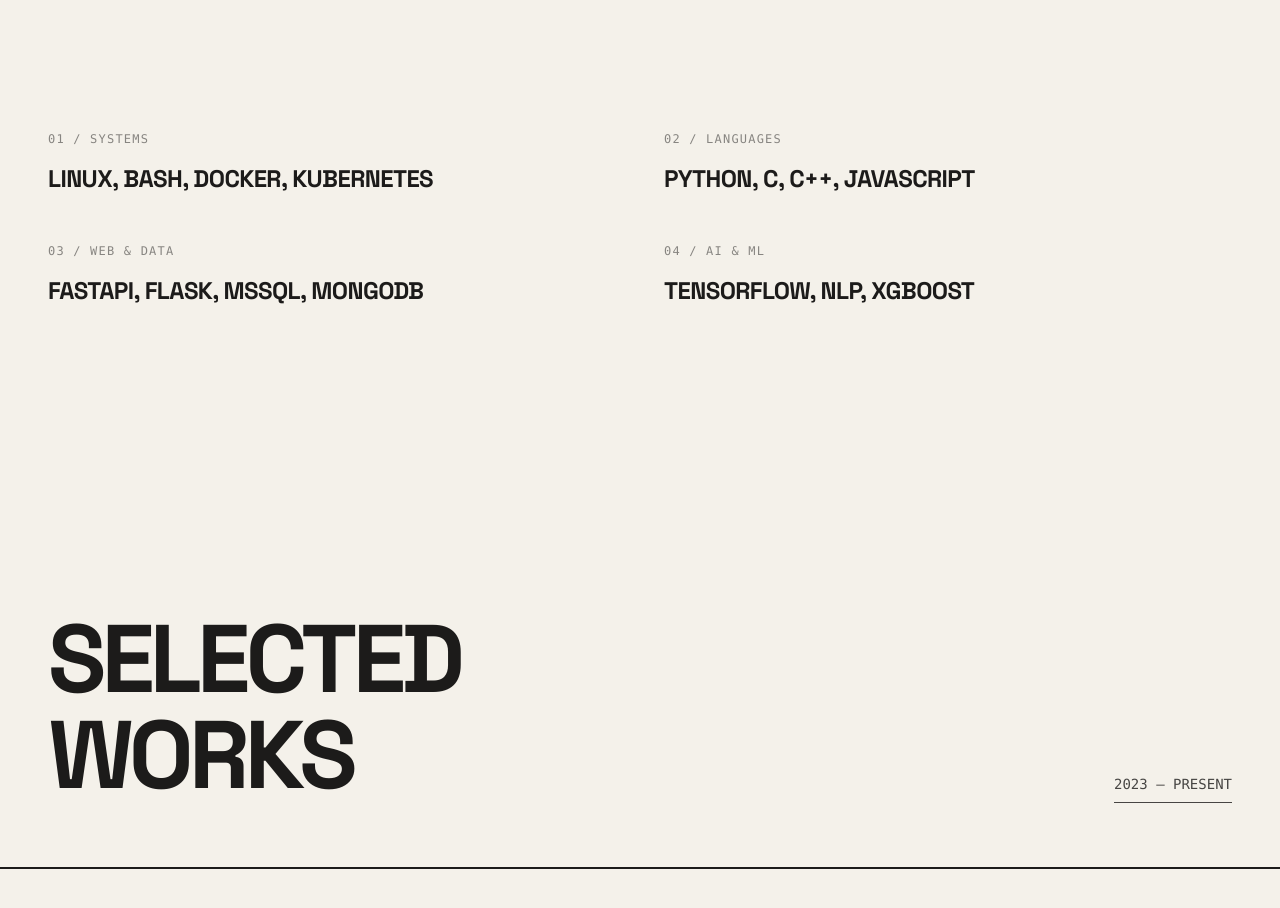
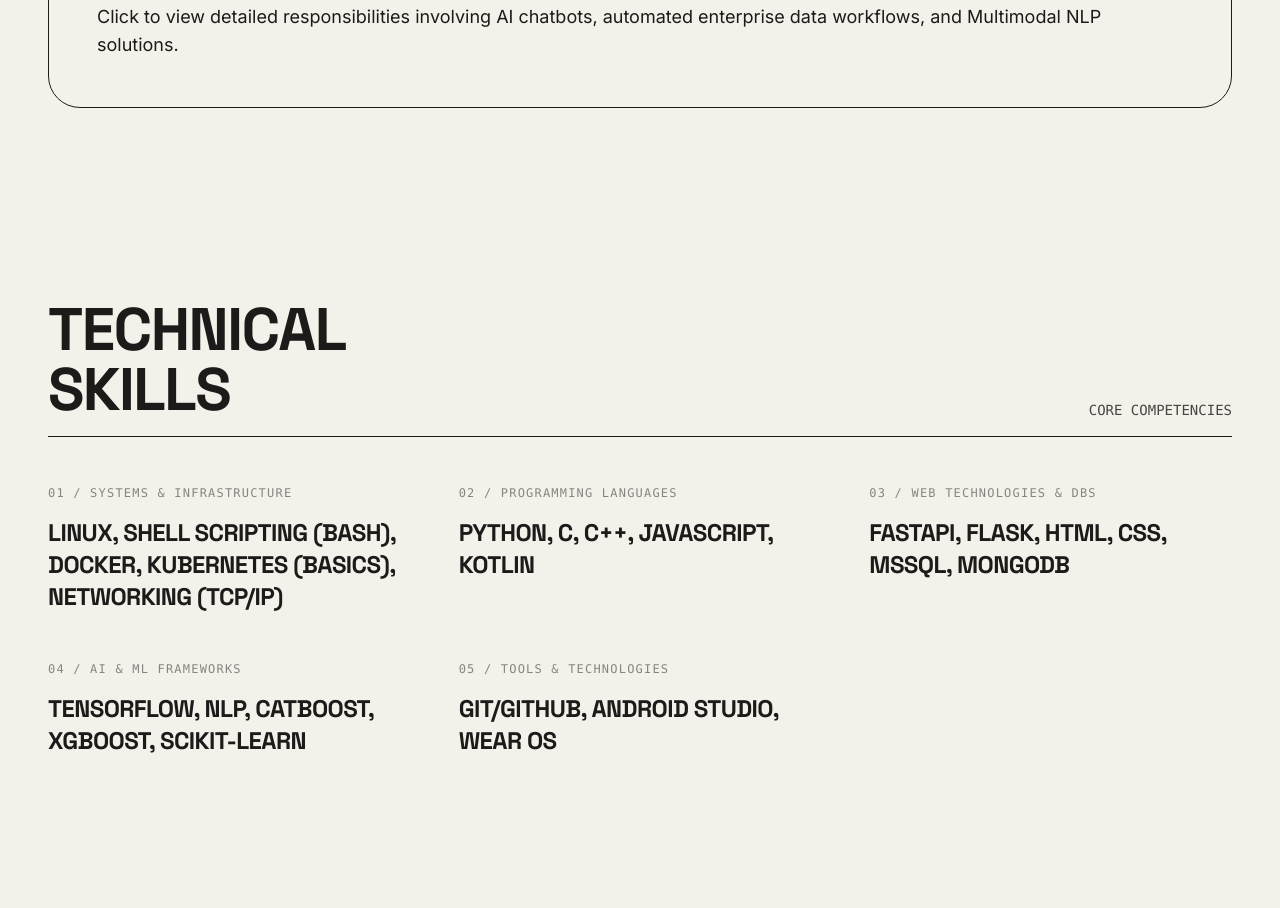
Before and after one commit to sharishsk20/sharishsk20.github.io, a React (Vite) app: page / in a window 1280 px wide. Shown: the part 1800-2708 px from the top of the page. Built offline with nearby package versions, Linux system fonts and the light colour scheme.

Commit message:
Organize Work Experience and expand Technical Skills list

```diff
--- a/src/App.tsx
+++ b/src/App.tsx
@@ -254,8 +254,13 @@ export default function App() {
           </div>
         </div>
 
-        {/* Experience Block - Now a click to open modal */}
+        {/* Work Experience */}
         <div className="snap-element min-h-[50vh] py-24 px-6 md:px-12 flex flex-col justify-center max-w-7xl mx-auto w-full">
+          <div className="flex justify-between items-end mb-12 border-b border-current pb-4">
+            <h2 className="font-display text-4xl md:text-6xl font-bold uppercase tracking-tight leading-none">Work<br/>Experience</h2>
+            <span className="font-mono text-xs md:text-sm uppercase opacity-80">Professional</span>
+          </div>
+
           <div
             className="p-8 md:p-12 border border-current rounded-[2rem] hover:bg-[#F4F1EA] hover:text-[#1C1B1A] transition-colors duration-500 cursor-pointer group"
             onMouseEnter={handleHoverEnter}
@@ -285,22 +290,31 @@ export default function App() {
 
         {/* Skills Block */}
         <div className="snap-element min-h-[50vh] py-24 px-6 md:px-12 flex flex-col justify-center max-w-7xl mx-auto w-full">
-          <div className="grid grid-cols-1 md:grid-cols-2 gap-x-12 gap-y-12">
+          <div className="flex justify-between items-end mb-12 border-b border-current pb-4">
+            <h2 className="font-display text-4xl md:text-6xl font-bold uppercase tracking-tight leading-none">Technical<br/>Skills</h2>
+            <span className="font-mono text-xs md:text-sm uppercase opacity-80">Core Competencies</span>
+          </div>
+
+          <div className="grid grid-cols-1 md:grid-cols-2 lg:grid-cols-3 gap-x-12 gap-y-12">
             <div>
-              <h4 className="text-xs font-mono uppercase tracking-widest mb-4 opacity-50">01 / Systems</h4>
-              <p className="text-xl md:text-2xl font-display font-bold uppercase tracking-tight">Linux, Bash, Docker, Kubernetes</p>
+              <h4 className="text-xs font-mono uppercase tracking-widest mb-4 opacity-50">01 / Systems & Infrastructure</h4>
+              <p className="text-xl md:text-2xl font-display font-bold uppercase tracking-tight">Linux, Shell Scripting (Bash), Docker, Kubernetes (Basics), Networking (TCP/IP)</p>
             </div>
             <div>
-              <h4 className="text-xs font-mono uppercase tracking-widest mb-4 opacity-50">02 / Languages</h4>
-              <p className="text-xl md:text-2xl font-display font-bold uppercase tracking-tight">Python, C, C++, JavaScript</p>
+              <h4 className="text-xs font-mono uppercase tracking-widest mb-4 opacity-50">02 / Programming Languages</h4>
+              <p className="text-xl md:text-2xl font-display font-bold uppercase tracking-tight">Python, C, C++, JavaScript, Kotlin</p>
             </div>
             <div>
-              <h4 className="text-xs font-mono uppercase tracking-widest mb-4 opacity-50">03 / Web & Data</h4>
-              <p className="text-xl md:text-2xl font-display font-bold uppercase tracking-tight">FastAPI, Flask, MSSQL, MongoDB</p>
+              <h4 className="text-xs font-mono uppercase tracking-widest mb-4 opacity-50">03 / Web Technologies & DBs</h4>
+              <p className="text-xl md:text-2xl font-display font-bold uppercase tracking-tight">FastAPI, Flask, HTML, CSS, MSSQL, MongoDB</p>
             </div>
             <div>
-              <h4 className="text-xs font-mono uppercase tracking-widest mb-4 opacity-50">04 / AI & ML</h4>
-              <p className="text-xl md:text-2xl font-display font-bold uppercase tracking-tight">TensorFlow, NLP, XGBoost</p>
+              <h4 className="text-xs font-mono uppercase tracking-widest mb-4 opacity-50">04 / AI & ML Frameworks</h4>
+              <p className="text-xl md:text-2xl font-display font-bold uppercase tracking-tight">TensorFlow, NLP, CatBoost, XGBoost, scikit-learn</p>
+            </div>
+            <div>
+              <h4 className="text-xs font-mono uppercase tracking-widest mb-4 opacity-50">05 / Tools & Technologies</h4>
+              <p className="text-xl md:text-2xl font-display font-bold uppercase tracking-tight">Git/GitHub, Android Studio, Wear OS</p>
             </div>
           </div>
         </div>
```
